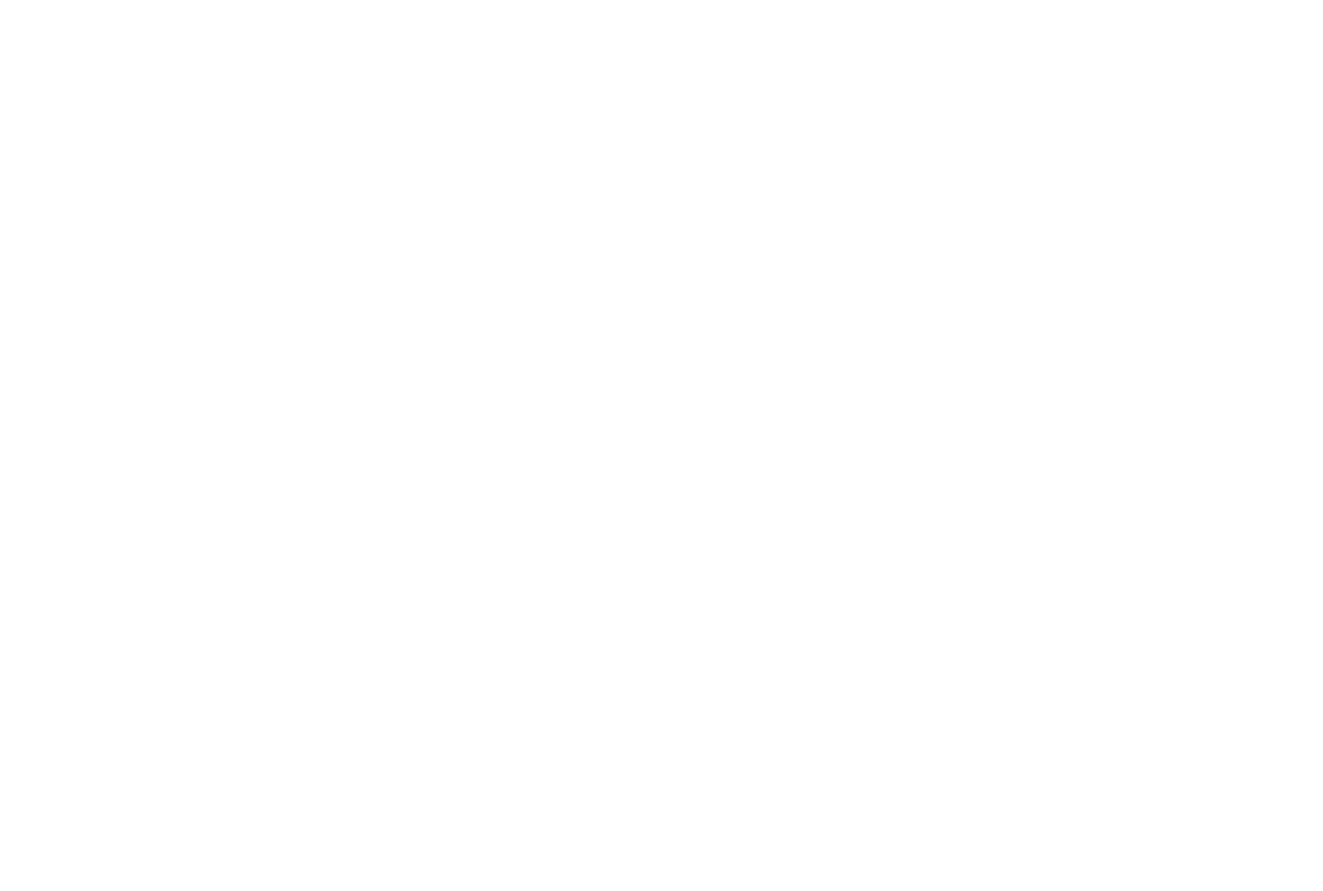
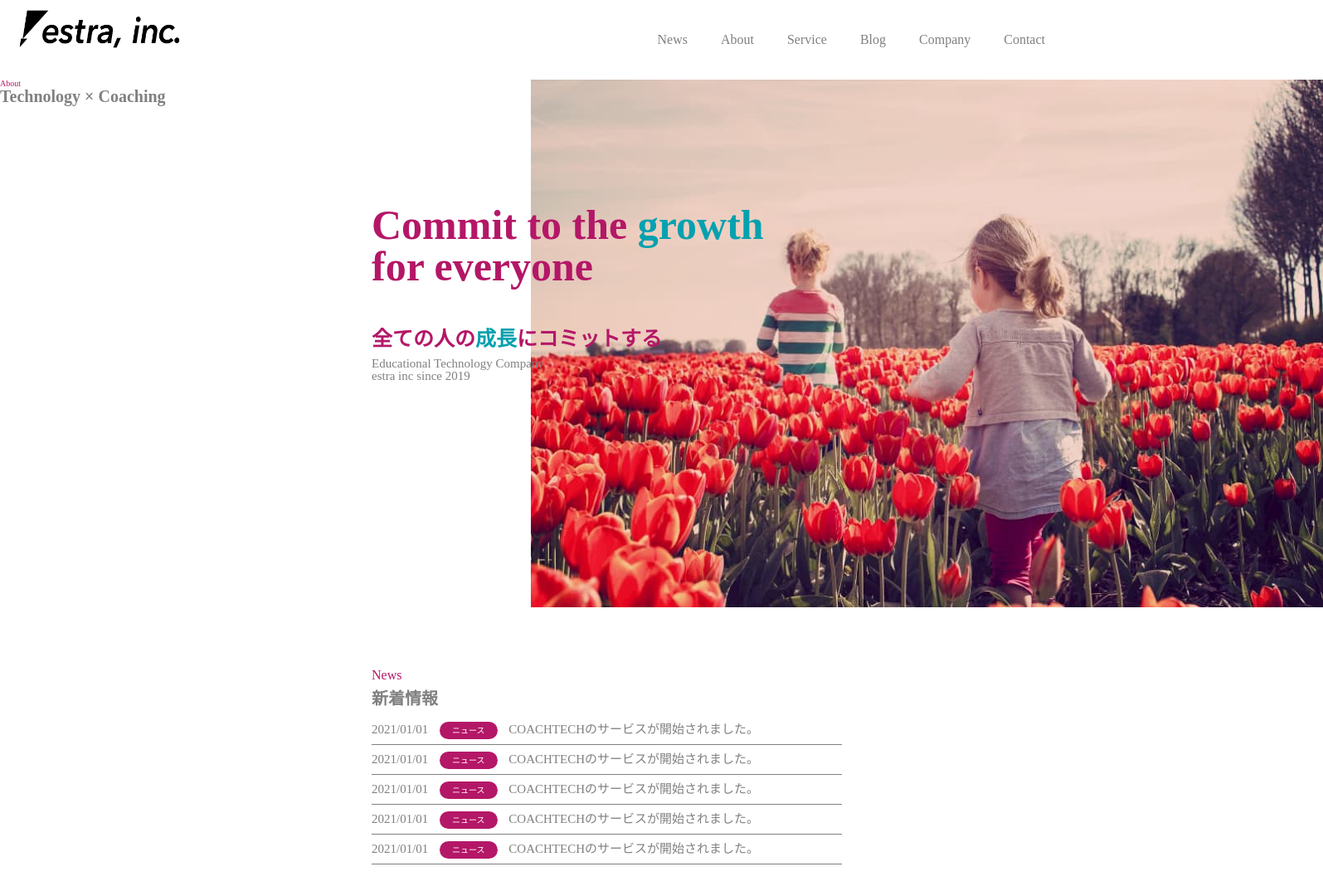
Before and after one commit to zonpee/20230804_coachtech_lp, a plain HTML site: page index.html in a window 1280 px wide. Shown: the whole page at 83% size, 1595 px wide, since content can reach past the window. Before the commit the page ends 800 px from the top, so only its background shows below. Drawn offline with Linux system fonts and the light colour scheme.

Commit message:
first commit

```diff
--- /dev/null
+++ b/css/index.css
@@ -0,0 +1,115 @@
+body {
+    display: flex;
+    flex-flow: column;
+}
+
+.header_inner {
+    display: flex;
+    justify-content: space-between;
+}
+
+.header__inner-title {
+    height: 50px;
+    width: 200px;
+    margin: 10px 20px;
+}
+
+.header__inner-menu-list {
+    color:gray;
+    display: flex;
+    justify-content: space-between;
+    list-style: none;
+}
+.header__inner-menu-list-text {
+    list-style: none;
+    margin: 40px 20px;
+}
+
+.top {
+    position: relative;
+    height: 1000px;
+}
+
+.top__img {
+    position: absolute;
+    top: 0;
+    left: 50%;
+    z-index: 0;
+}
+
+.top__title {
+    position: absolute;
+    left: 35%;
+    top: 100px;
+    z-index: 10;
+}
+
+.top__title-heading {
+    font-size: 50px;
+    color: #B41767;
+    margin: 50px 0;
+}
+
+.top__title-heading-span {
+    color: #05A1AF;
+}
+
+.top__title-text{
+    font-size: 25px;
+    font-weight: bold;
+    color: #B41767;
+    margin: 10px 0;
+}
+
+.top__title-text-span {
+    color: #05A1AF;
+}
+
+.top__title-corpolate {
+    font-size: 15px;
+    color:gray;
+}
+
+.top__news {
+    position: absolute;
+    top: 700px;
+    left: 35%;
+}
+
+.top__news-text {
+    color: #B41767;
+    margin: 10px 0;
+}
+
+.top__news-title {
+    font-size: 20px;
+    color: gray;
+    margin: 10px 0;
+}
+
+.top__news-list-line {
+    font-size: 15px;
+    color: gray;
+    border-bottom: solid 1px gray;
+    padding: 10px 100px 10px 0;
+    list-style: none;
+}
+
+.top__news-list-line-span {
+    font-size: 10px;
+    color: white;
+    background-color: #B41767;
+    border-radius: 30px;
+    margin: 10px;
+    padding: 5px 15px;
+}
+
+.about__heading-text {
+    font-size: 10px;
+    color: #B41767;
+}
+
+.about__heading-title {
+    font-size: 20px;
+    color: gray;
+}
--- /dev/null
+++ b/css/reset.css
@@ -0,0 +1,102 @@
+/*
+html5doctor.com Reset Stylesheet
+v1.6.1
+Last Updated: 2010-09-17
+Author: Richard Clark - http://richclarkdesign.com
+Twitter: @rich_clark
+*/
+
+html, body, div, span, object, iframe,
+h1, h2, h3, h4, h5, h6, p, blockquote, pre,
+abbr, address, cite, code,
+del, dfn, em, img, ins, kbd, q, samp,
+small, strong, sub, sup, var,
+b, i,
+dl, dt, dd, ol, ul, li,
+fieldset, form, label, legend,
+table, caption, tbody, tfoot, thead, tr, th, td,
+article, aside, canvas, details, figcaption, figure,
+footer, header, hgroup, menu, nav, section, summary,
+time, mark, audio, video {
+margin:0;
+padding:0;
+border:0;
+outline:0;
+font-size:100%;
+vertical-align:baseline;
+background:transparent;
+}
+
+body {
+line-height:1;
+}
+
+article,aside,details,figcaption,figure,
+footer,header,hgroup,menu,nav,section {
+display:block;
+}
+
+nav ul {
+list-style:none;
+}
+
+blockquote, q {
+quotes:none;
+}
+
+blockquote:before, blockquote:after,
+q:before, q:after {
+content:'';
+content:none;
+}
+
+a {
+margin:0;
+padding:0;
+font-size:100%;
+vertical-align:baseline;
+background:transparent;
+}
+
+/* change colours to suit your needs */
+ins {
+background-color:#ff9;
+color:#000;
+text-decoration:none;
+}
+
+/* change colours to suit your needs */
+mark {
+background-color:#ff9;
+color:#000;
+font-style:italic;
+font-weight:bold;
+}
+
+del {
+text-decoration: line-through;
+}
+
+abbr[title], dfn[title] {
+border-bottom:1px dotted;
+cursor:help;
+}
+
+table {
+border-collapse:collapse;
+border-spacing:0;
+}
+
+/* change border colour to suit your needs */
+hr {
+display:block;
+height:1px;
+border:0;
+border-top:1px solid #cccccc;
+margin:1em 0;
+padding:0;
+}
+
+input, select {
+vertical-align:middle;
+}
--- a/index.html
+++ b/index.html
@@ -4,8 +4,85 @@
     <meta charset="UTF-8">
     <meta name="viewport" content="width=device-width, initial-scale=1.0">
     <title>Document</title>
+    <link rel="stylesheet" href="css/reset.css">
+    <link rel="stylesheet" href="css/index.css">
 </head>
 <body>
+    <header>
+        <div class="header_inner">
+            <img class=header__inner-title src="img/estra_logo.png" alt="img">
+            <nav class="header__inner-menu">
+                <ul class="header__inner-menu-list">
+                    <li class="header__inner-menu-list-text">News</li>
+                    <li class="header__inner-menu-list-text">About</li>
+                    <li class="header__inner-menu-list-text">Service</li>
+                    <li class="header__inner-menu-list-text">Blog</li>
+                    <li class="header__inner-menu-list-text">Company</li>
+                    <li class="header__inner-menu-list-text">Contact</li>
+                </ul>
+            </nav>
+        </div>
+    </header>
+    <div class="top">
+        <div class="top__title">
+            <h2 class="top__title-heading">Commit to the <span class="top__title-heading-span">growth</span><br> for everyone</h2>
+            <p class="top__title-text">全ての人の<span class="top__title-text-span">成長</span>にコミットする</p>
+            <p class="top__title-corpolate">Educational Technology Company <br> estra inc since 2019</p>
+        </div>
+        <img class="top__img" src="img/firstview.jpg" alt="img"></img>
+        <div class="top__news">
+            <p class="top__news-text">News</p>
+            <h3 class="top__news-title">新着情報</h3>
+            <ul class="top__news-list">
+                <li class="top__news-list-line">2021/01/01 <span class="top__news-list-line-span">ニュース</span> COACHTECHのサービスが開始されました。</li>
+                <li class="top__news-list-line">2021/01/01 <span class="top__news-list-line-span">ニュース</span> COACHTECHのサービスが開始されました。</li>
+                <li class="top__news-list-line">2021/01/01 <span class="top__news-list-line-span">ニュース</span> COACHTECHのサービスが開始されました。</li>
+                <li class="top__news-list-line">2021/01/01 <span class="top__news-list-line-span">ニュース</span> COACHTECHのサービスが開始されました。</li>
+                <li class="top__news-list-line">2021/01/01 <span class="top__news-list-line-span">ニュース</span> COACHTECHのサービスが開始されました。</li>
+            </ul>
+        </div>
+    <div class="about">
+        <div class="about__heading">
+            <p class="about__heading-text">About</p>
+            <h3 class="about__heading-title">Technology × Coaching</h3>
+        </div>
 
+        <div class=""></div>
+        <div class=""></div>
+        <div class=""></div>
+        <div class=""></div>
+
+
+
+    </div>
+
+    <div class="service">
+
+
+
+    </div>
+
+    <div class="blog">
+
+
+
+    </div>
+
+    <div class="company">
+
+
+
+    </div>
+
+    <div class="confirm">
+
+
+
+    </div>
+
+    <footer class="footer">
+
+
+    </footer>
 </body>
 </html>
```
Also changed, not shown: index.css (deleted).
